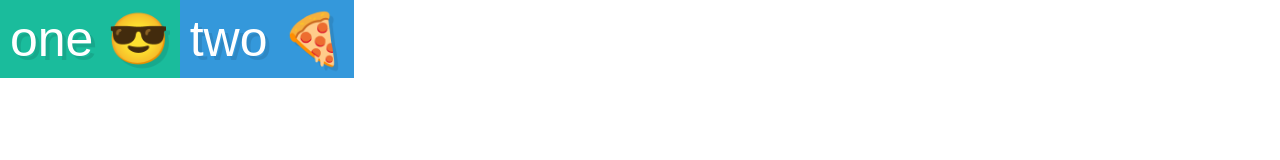
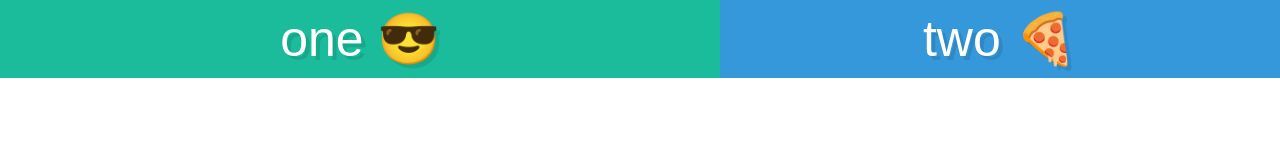
Before and after one commit to georgekj98/flexbox.io, a plain HTML site: page 7. Flex grow and shrink/index.html in a window 1280 px wide. Drawn offline with Linux system fonts and the light colour scheme.

Commit message:
full code for video 11

```diff
--- a/7. Flex grow and shrink/style.css
+++ b/7. Flex grow and shrink/style.css
@@ -32,3 +32,15 @@ input[type=reset],input[type=submit]{-webkit-appearance:button;cursor:pointer;}b
 .container{
     display: flex;
 }
+.box{
+    flex-basis: 400px;
+    /* flex: 2 1 400px; */
+}
+.box1{
+    flex-grow: 2;
+    flex-shrink: 3;
+}
+.box2{
+    flex-grow: 1;
+    flex-shrink: 1;
+}
```
